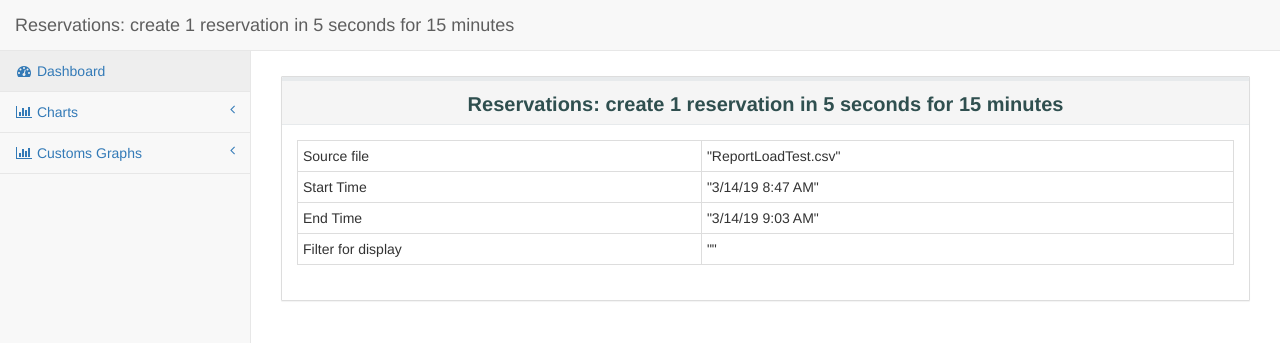
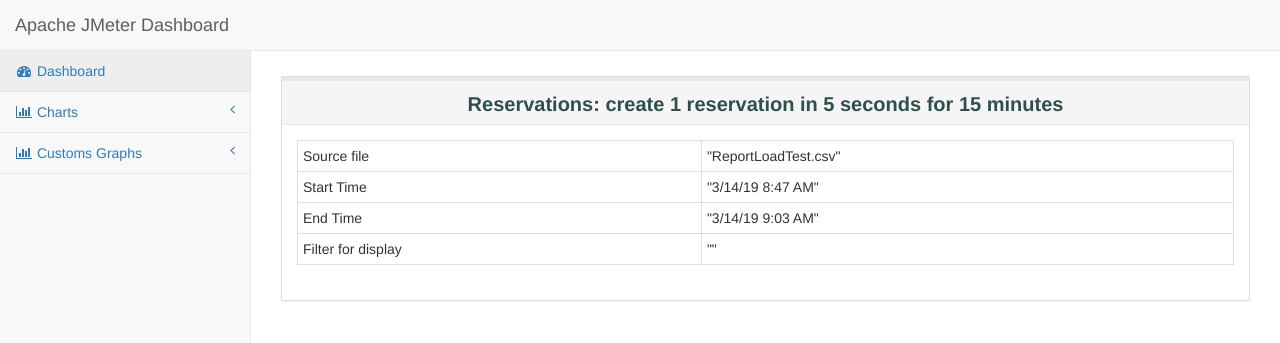
Before and after one commit to goran237/reservations_5_in_1s_for_15m, a plain HTML site: page index.html in a window 1280 px wide. Shown: the top 343 px of the page. Drawn offline with Linux system fonts and the light colour scheme.

Commit message:
Update index.html

```diff
--- a/index.html
+++ b/index.html
@@ -9,7 +9,7 @@
     <meta name="description" content="">
     <meta name="author" content="">
 
-    <title>Reservations: create 1 reservation in 5 seconds for 15 minutes</title>
+    <title>Apache JMeter Dashboard</title>
 
      <!-- Bootstrap Core CSS -->
     <link href="sbadmin2-1.0.7/bower_components/bootstrap/dist/css/bootstrap.min.css" rel="stylesheet">
@@ -43,7 +43,7 @@
                     <span class="icon-bar"></span>
                     <span class="icon-bar"></span>
                 </button>
-                <a class="navbar-brand" href="index.html">Reservations: create 1 reservation in 5 seconds for 15 minutes</a>
+                <a class="navbar-brand" href="index.html">Apache JMeter Dashboard</a>
             </div>
             <div class="navbar-default sidebar" role="navigation">
                 <div class="sidebar-nav navbar-collapse">
```
